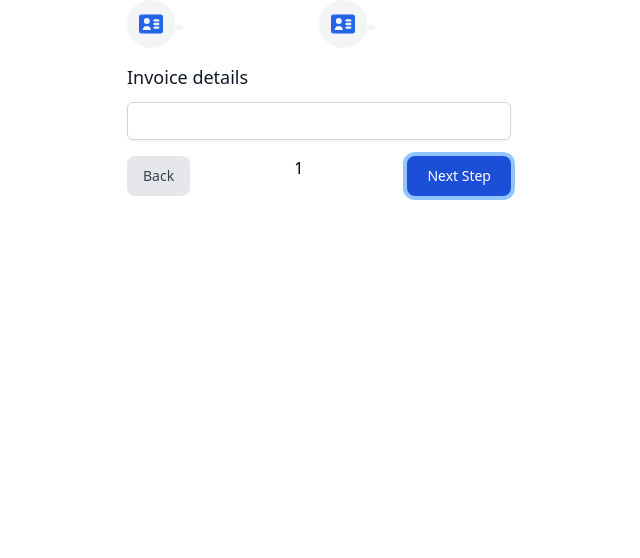
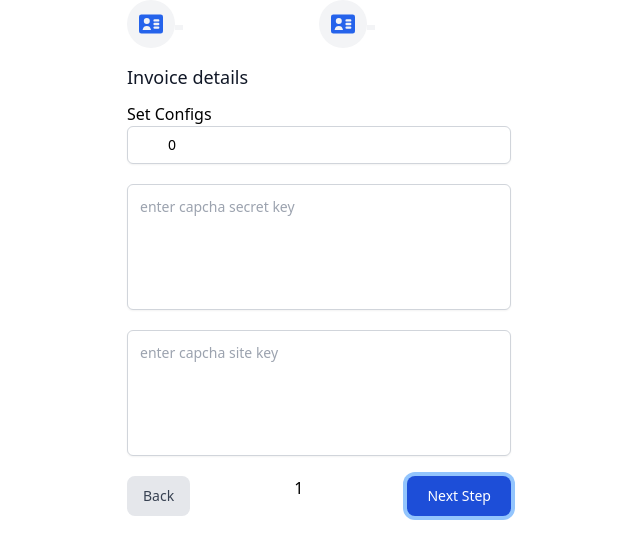
Before and after one commit to mehrnaz-ghaffar/ocserv-frontend, a Vue app: page / in a window 1280 px wide. Both pictures are taken after typing "Sample", "Sample123", "Sample" into the empty fields and a click on the button "Next Step". Shown: the top 558 px of the page, without its empty margins (321-961 px from the left). Built offline with nearby package versions, Linux system fonts and the light colour scheme; no server answers.

Commit message:
feat:added configuration form in stepper

```diff
--- a/src/UI/OInput.vue
+++ b/src/UI/OInput.vue
@@ -19,6 +19,7 @@
           'block w-full pl-10 pr-3 py-2 border rounded-md shadow-sm focus:outline-none focus:ring-1 focus:ring-indigo-500 sm:text-sm',
           error ? 'border-red-500 focus:ring-red-500' : 'border-gray-300',
         ]"
+        :min="minNumber"
         :type="inputType"
       />
       <!-- Error Message -->
@@ -39,6 +40,7 @@ interface Props {
   placeholder?: string;
   prependIcon?: string;
   inputType?: string;
+  minNumber?: number;
   rules?: Array<(value: string) => string | boolean>;
   isDisabled: boolean;
 }
@@ -46,6 +48,7 @@ interface Props {
 const props = withDefaults(defineProps<Props>(), {
   placeholder: "",
   inputType: "text",
+  minNumber: 0,
   isDisabled: false,
 });
 
--- a/src/components/authentiacate/components/loginForm.vue
+++ b/src/components/authentiacate/components/loginForm.vue
@@ -16,8 +16,6 @@
       >
       </component>
     </div>
-
-    {{ inputFields[2].model }}
   </div>
 </template>
 
--- a/src/components/authentiacate/components/registrationForm.vue
+++ b/src/components/authentiacate/components/registrationForm.vue
@@ -4,6 +4,7 @@ import Ostepper from "@/UI/OStepper.vue";
 import { onMounted, ref } from "vue";
 import api from "@/services/api";
 import Login from "./loginForm.vue";
+import ConfigurationForm from "@/components/configuration/components/configurationForm.vue";
 
 defineProps<{
   //   msg: string
@@ -13,7 +14,7 @@ const inputValue = ref("");
 
 const steps = [
   { component: Login, props: {} },
-  { component: OInput, props: {} },
+  { component: ConfigurationForm, props: {} },
   // Add more steps as needed
 ];
 
--- /dev/null
+++ b/src/components/configuration/components/configurationForm.vue
@@ -0,0 +1,54 @@
+<template>
+  <div>
+    <h1>Set Configs</h1>
+
+    <div
+      v-for="(field, fieldIndex) in configFields"
+      :key="fieldIndex"
+      class="mb-5"
+    >
+      <component
+        v-model="configFields[fieldIndex].model"
+        :is="field.component"
+        :placeholder="field.placeholder"
+        :rules="field.rules"
+        :inputType="field.inputType"
+      >
+      </component>
+    </div>
+  </div>
+</template>
+
+<script setup lang="ts">
+import { reactive, ref, Ref } from "@vue/reactivity";
+import OInput from "@/UI/OInput.vue";
+import OTextAre from "@/UI/OTextArea.vue";
+
+const capchaSecretkey: Ref<string> = ref("");
+const capchaSiteKey: Ref<string> = ref("");
+const defaultTraffic: Ref<number> = ref(0);
+
+let configFields = reactive([
+  {
+    model: defaultTraffic,
+    rules: [],
+    placeholder: "enter defaultTraffic",
+    inputType: "number",
+    component: OInput,
+  },
+  {
+    model: capchaSecretkey,
+    rules: [],
+    placeholder: "enter capcha secret key",
+    component: OTextAre,
+  },
+  {
+    model: capchaSiteKey,
+    rules: [],
+    placeholder: "enter capcha site key",
+    component: OTextAre,
+  },
+]);
+</script>
+
+<style></style>
```
